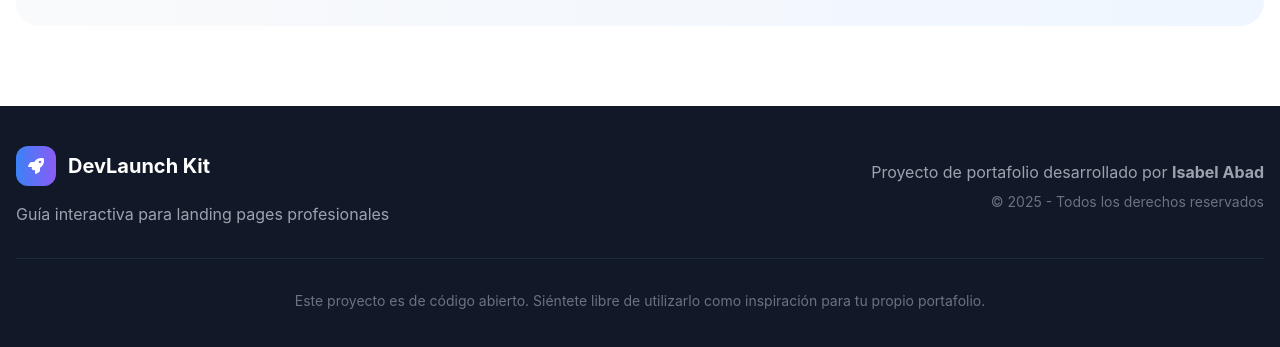
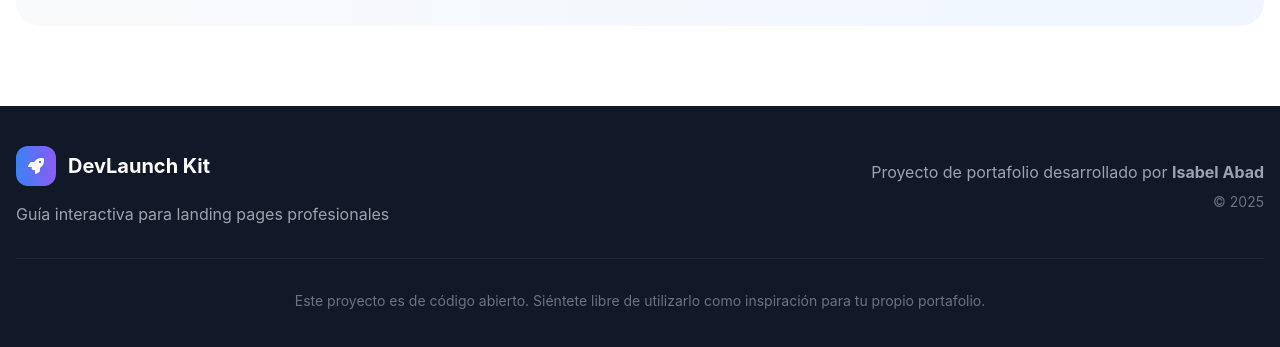
Before and after one commit to Sisuca/landing-dev-playbook, a plain HTML site: page index.html in a window 1280 px wide. Shown: the part 5712-6059 px from the top of the page. Drawn offline with nearby package versions, Linux system fonts and the light colour scheme.

Commit message:
Remove copyright notice from footer

```diff
--- a/index.html
+++ b/index.html
@@ -282,7 +282,7 @@
                 </div>
                 <div class="text-center md:text-right">
                     <p class="text-gray-400 mb-2">Proyecto de portafolio desarrollado por <strong>Isabel Abad</strong></p>
-                    <p class="text-gray-500 text-sm">© 2025 - Todos los derechos reservados</p>
+                    <p class="text-gray-500 text-sm">© 2025</p>
                 </div>
             </div>
             <div class="border-t border-gray-800 mt-8 pt-8 text-center text-gray-500 text-sm">
```
